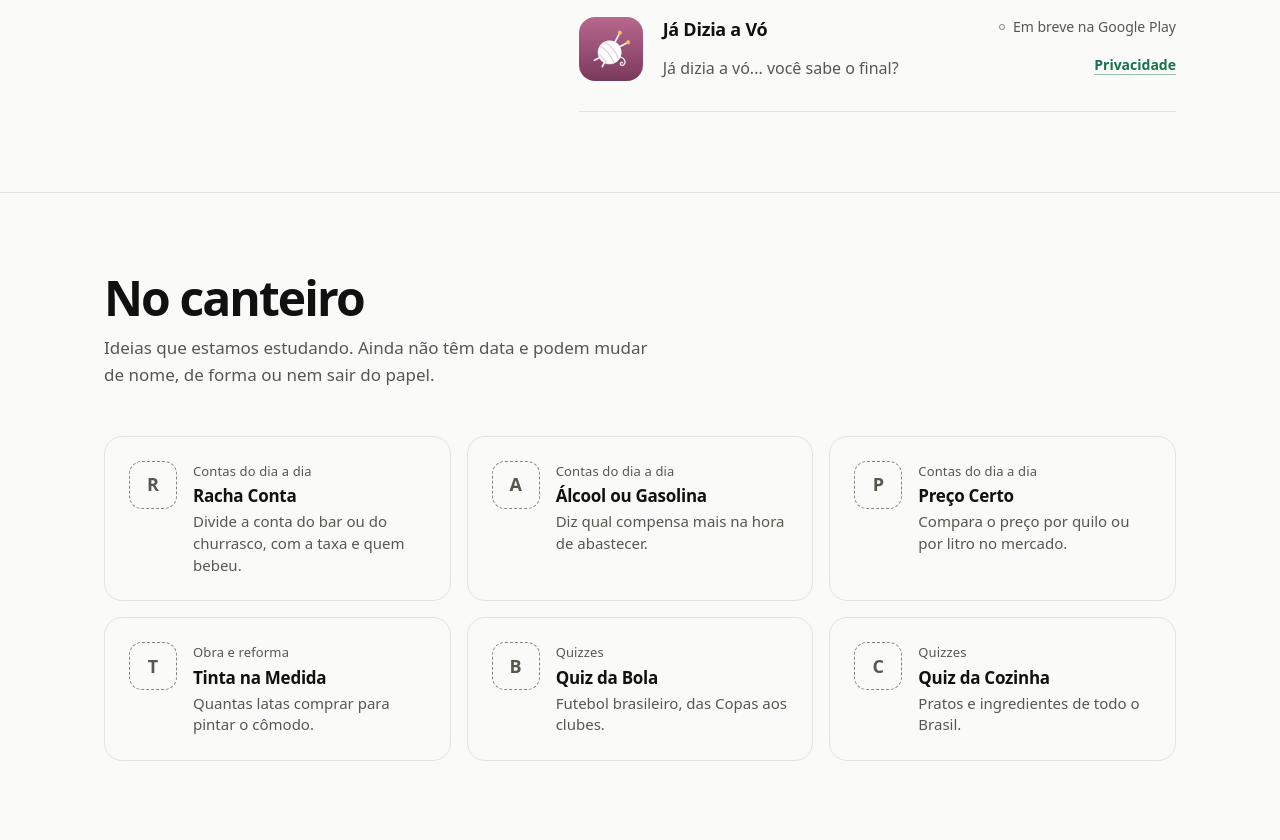
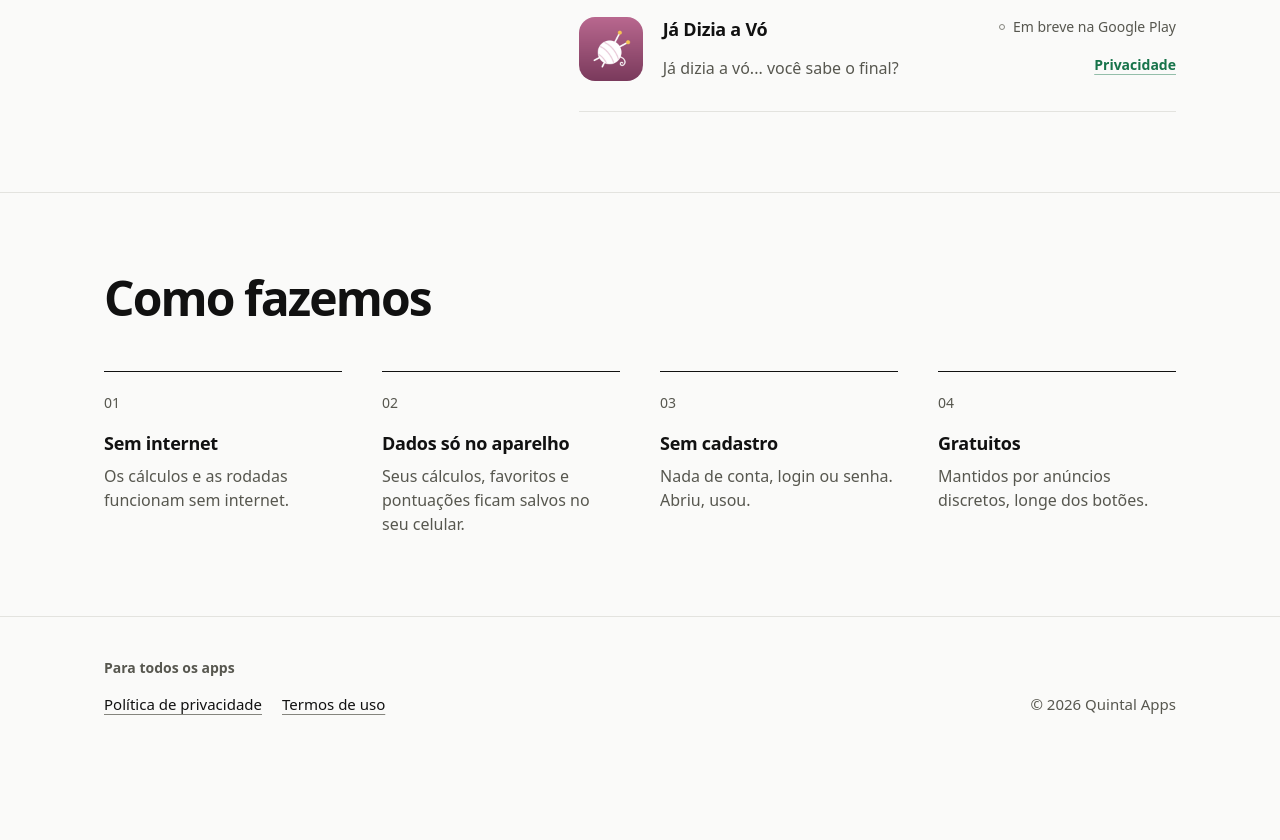
Before and after one commit to brunogueira/quintal-site, a plain HTML site: page index.html in a window 1280 px wide. Shown: the part 1960-2800 px from the top of the page. After the commit the page ends 2735 px from the top, so only its background shows below. Drawn offline with Linux system fonts and the light colour scheme.

Commit message:
Landing page sem a seção No canteiro
Co-Authored-By: Claude Opus 5.5 <noreply@anthropic.com>

```diff
--- a/index.html
+++ b/index.html
@@ -410,56 +410,6 @@
         }
       }
 
-      /* No canteiro */
-      .ideias {
-        margin-top: clamp(2rem, 5vw, 3rem);
-        display: grid;
-        grid-template-columns: repeat(auto-fill, minmax(min(100%, 17rem), 1fr));
-        gap: 1rem;
-      }
-      .ideia {
-        border: 1px solid var(--hair);
-        border-radius: 18px;
-        padding: 1.5rem;
-        display: grid;
-        grid-template-columns: 48px minmax(0, 1fr);
-        gap: 0.25rem 1rem;
-        align-content: start;
-      }
-      .ideia .inicial {
-        grid-row: span 3;
-        width: 48px;
-        height: 48px;
-        border-radius: 13px;
-        border: 1.5px dashed var(--control);
-        display: grid;
-        place-items: center;
-        font-weight: 600;
-        font-size: 1.125rem;
-        color: var(--muted);
-      }
-      .ideia .cat {
-        font-size: 0.8125rem;
-        color: var(--muted);
-        letter-spacing: 0.01em;
-      }
-      .ideia h3 {
-        font-size: 1.0625rem;
-        font-weight: 650;
-        letter-spacing: -0.015em;
-        line-height: 1.3;
-      }
-      .ideia p {
-        color: var(--muted);
-        font-size: 0.9375rem;
-        line-height: 1.45;
-      }
-      .aviso {
-        margin-top: 1.5rem;
-        font-size: 0.875rem;
-        color: var(--muted);
-      }
-
       /* Como fazemos */
       .pontos {
         margin-top: clamp(2rem, 5vw, 3rem);
@@ -600,7 +550,6 @@
           <a href="#obra">Obra e reforma</a>
           <a href="#datas">Datas e prazos</a>
           <a href="#quizzes">Quizzes</a>
-          <a href="#canteiro">No canteiro</a>
         </nav>
       </div>
     </header>
@@ -616,7 +565,6 @@
           <dl class="numeros">
             <div><dt>apps prontos</dt><dd>7</dd></div>
             <div><dt>categorias</dt><dd>4</dd></div>
-            <div><dt>ideias no canteiro</dt><dd>6</dd></div>
           </dl>
         </div>
       </section>
@@ -728,54 +676,6 @@
         </div>
       </div>
 
-      <section class="bloco" id="canteiro" aria-labelledby="t-canteiro">
-        <div class="wrap">
-          <h2 class="titulo-secao" id="t-canteiro">No canteiro</h2>
-          <p class="desc-secao">
-            Ideias que estamos estudando. Ainda não têm data e podem mudar de nome, de forma ou nem sair do
-            papel.
-          </p>
-          <ul class="ideias">
-            <li class="ideia">
-              <span class="inicial" aria-hidden="true">R</span>
-              <span class="cat">Contas do dia a dia</span>
-              <h3>Racha Conta</h3>
-              <p>Divide a conta do bar ou do churrasco, com a taxa e quem bebeu.</p>
-            </li>
-            <li class="ideia">
-              <span class="inicial" aria-hidden="true">A</span>
-              <span class="cat">Contas do dia a dia</span>
-              <h3>Álcool ou Gasolina</h3>
-              <p>Diz qual compensa mais na hora de abastecer.</p>
-            </li>
-            <li class="ideia">
-              <span class="inicial" aria-hidden="true">P</span>
-              <span class="cat">Contas do dia a dia</span>
-              <h3>Preço Certo</h3>
-              <p>Compara o preço por quilo ou por litro no mercado.</p>
-            </li>
-            <li class="ideia">
-              <span class="inicial" aria-hidden="true">T</span>
-              <span class="cat">Obra e reforma</span>
-              <h3>Tinta na Medida</h3>
-              <p>Quantas latas comprar para pintar o cômodo.</p>
-            </li>
-            <li class="ideia">
-              <span class="inicial" aria-hidden="true">B</span>
-              <span class="cat">Quizzes</span>
-              <h3>Quiz da Bola</h3>
-              <p>Futebol brasileiro, das Copas aos clubes.</p>
-            </li>
-            <li class="ideia">
-              <span class="inicial" aria-hidden="true">C</span>
-              <span class="cat">Quizzes</span>
-              <h3>Quiz da Cozinha</h3>
-              <p>Pratos e ingredientes de todo o Brasil.</p>
-            </li>
-          </ul>
-        </div>
-      </section>
-
       <section class="bloco" id="como" aria-labelledby="t-como">
         <div class="wrap">
           <h2 class="titulo-secao" id="t-como">Como fazemos</h2>
```
